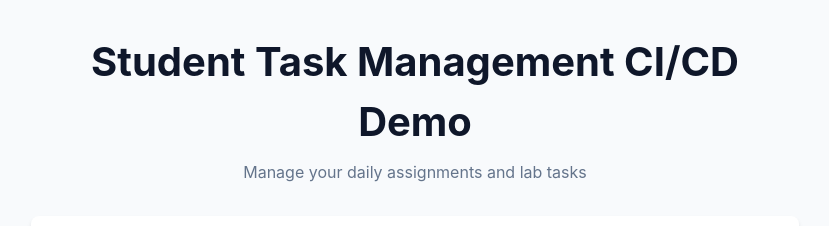
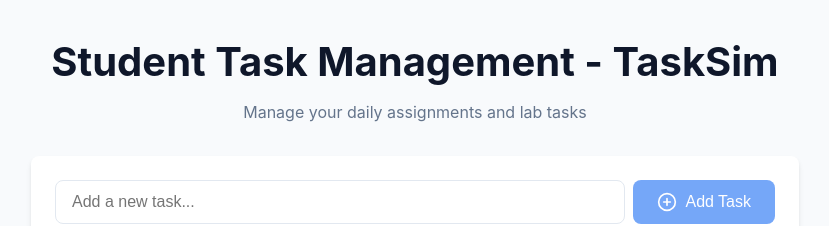
Before and after one commit to ajaykumar0reddy/Task_manager, a Next.js app: page / in a window 1280 px wide. Shown: the top 226 px of the page, without its empty margins (225-1054 px from the left). Built offline with nearby package versions, Linux system fonts and the light colour scheme; no server answers; the database is empty.

Commit message:
checking the pipeline

```diff
--- a/app/page.js
+++ b/app/page.js
@@ -67,7 +67,7 @@ export default function Dashboard() {
   return (
     <div className="container">
       <div className="header">
-        <h1>Student Task Management CI/CD Demo</h1>
+        <h1>Student Task Management - TaskSim</h1>
         <p>Manage your daily assignments and lab tasks</p>
       </div>
 
```
